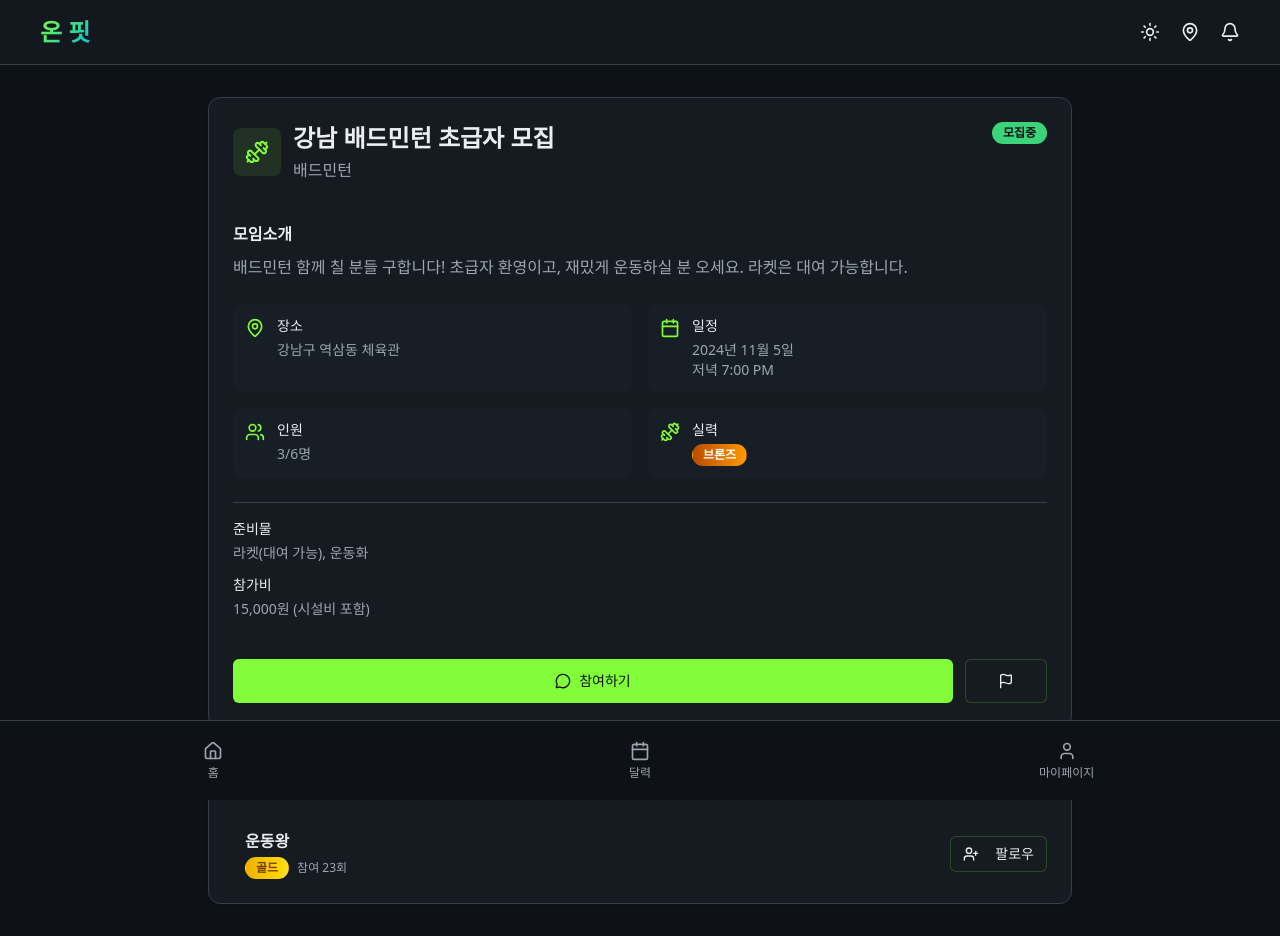
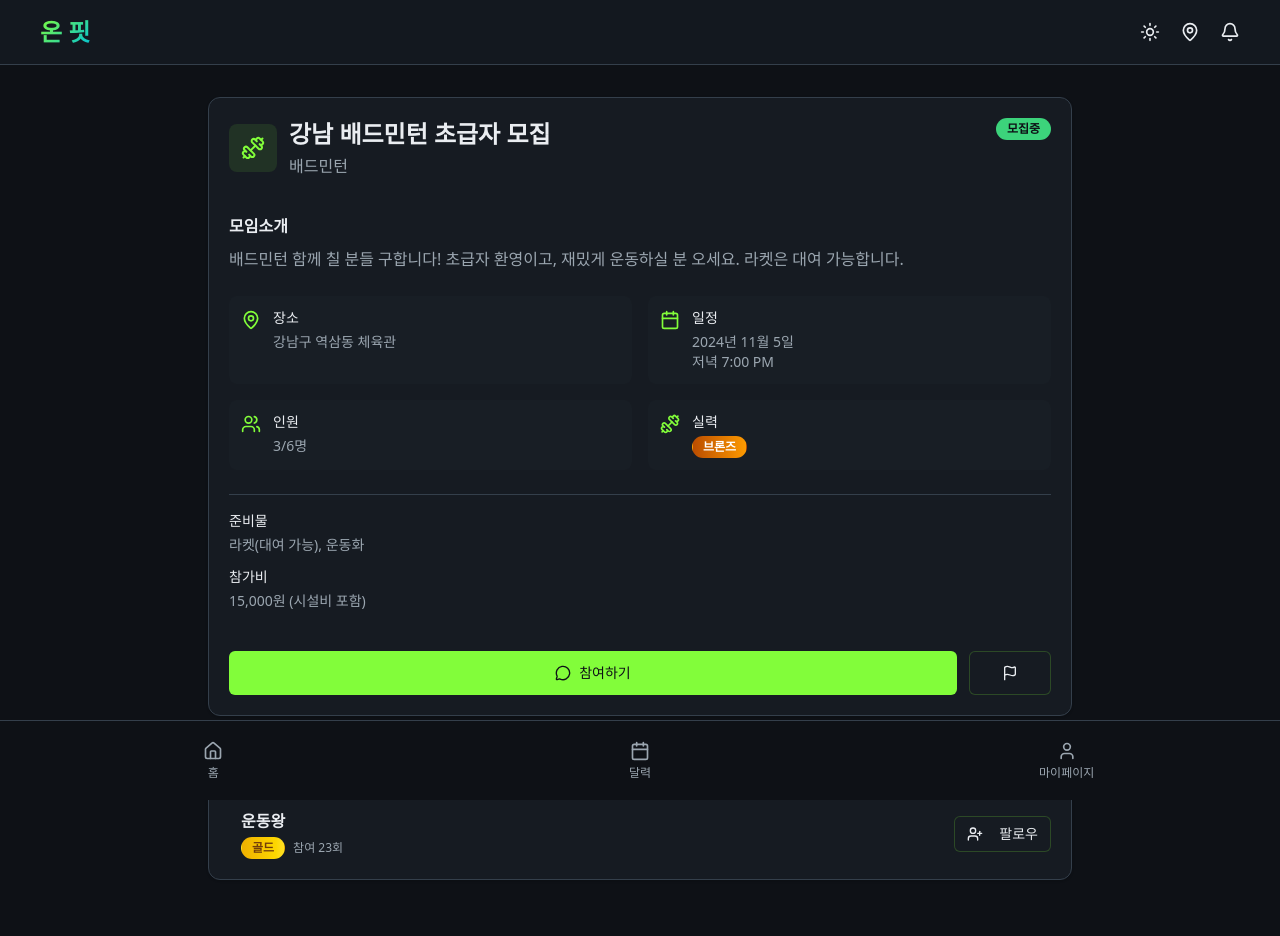
Before and after one commit to shinhaeng1204/on-fit, a Next.js app in the folder on-fit-next/: page /post/1 in a window 1280 px wide. After the commit the page ends 912 px from the top, so only its background shows below. Built offline with nearby package versions, Linux system fonts and the light colour scheme.

Commit message:
style: 카드 컴포넌트 크기 수정
p-6 -> p-5

```diff
--- a/on-fit-next/src/components/common/Card.tsx
+++ b/on-fit-next/src/components/common/Card.tsx
@@ -9,7 +9,7 @@
 
 const CardHeader = React.forwardRef<HTMLDivElement, React.HTMLAttributes<HTMLDivElement>>(
   ({ className, ...props }, ref) => (
-    <div ref={ref} className={cn("flex flex-col space-y-1.5 p-6", className)} {...props} />
+    <div ref={ref} className={cn("flex flex-col space-y-1.5 p-5", className)} {...props} />
   ),
 );
 CardHeader.displayName = "CardHeader";
@@ -22,7 +22,7 @@
 CardTitle.displayName = "CardTitle";
 
 const CardContent = React.forwardRef<HTMLDivElement, React.HTMLAttributes<HTMLDivElement>>(
-  ({ className, ...props }, ref) => <div ref={ref} className={cn("p-6 pt-0", className)} {...props} />,
+  ({ className, ...props }, ref) => <div ref={ref} className={cn("p-5 pt-0", className)} {...props} />,
 );
 CardContent.displayName = "CardContent";
 
```
